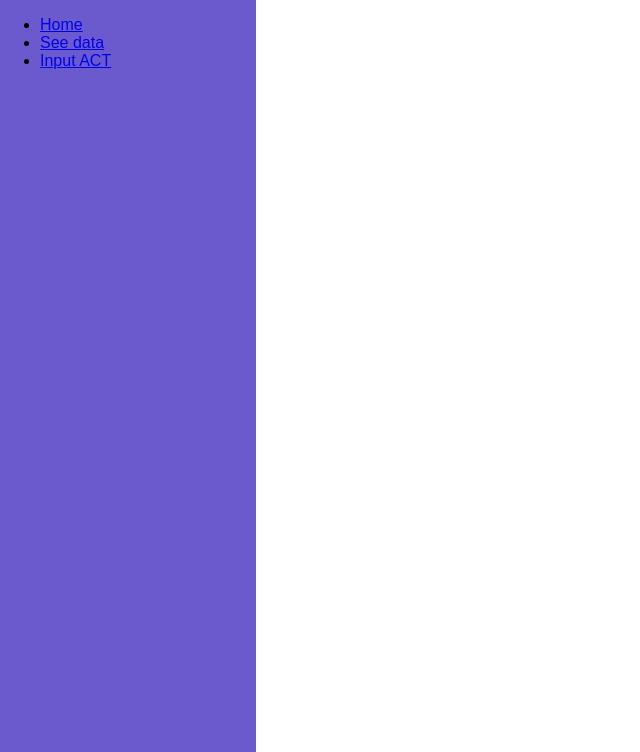
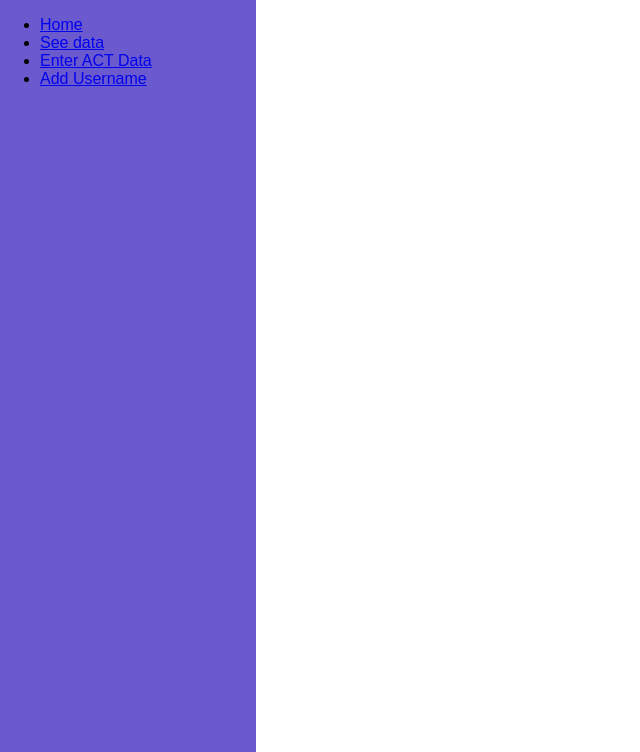
Before and after one commit to sig-pi-wm/act-website, a Flask app: page / in a window 1280 px wide. Shown: the part 48-800 px from the top of the page, without its empty margins (0-640 px from the left). Run offline with Flask 3, Linux system fonts and the light colour scheme; parts of the project's set-up code (start-up, migrations or seed data) failed here and were passed over.

Commit message:
add username

```diff
--- a/app.py
+++ b/app.py
@@ -35,5 +35,15 @@ def input():
     return render_template('input.html', usernames=usernames, characters=characters)
 
 
+@app.route('/add-username', methods=["GET", "POST"])
+def add_username():
+    if request.method == 'POST':
+        username = request.form.get("username")
+        dao.add_username(username)
+    return render_template('add-username.html')
+
+
+
+
 if __name__ == '__main__':
     app.run(debug=True)
--- a/dao.py
+++ b/dao.py
@@ -287,6 +287,11 @@ class DAO:
         cnx.close()
 
 
+    def add_username(self, username):
+        query = "INSERT IGNORE INTO users (username) VALUES (%s)";
+        self.__do_query(query, [username])
+
+
     def enter_test_users(self):
         query = '''
             INSERT IGNORE INTO users (username) VALUES
--- a/templates/base.html
+++ b/templates/base.html
@@ -20,7 +20,8 @@
         <ul>
             <li><a href="/">Home</a></li>
             <li><a href="/data">See data</a></li>
-            <li><a href="/input">Input ACT</a></li>
+            <li><a href="/input">Enter ACT Data</a></li>
+            <li><a href="/add-username">Add Username</a></li>
         </ul>
     </nav>
     <main class="body-main" id="body-main">
```
Also changed, not shown: templates/add-username.html (added, +12 -0 lines).
